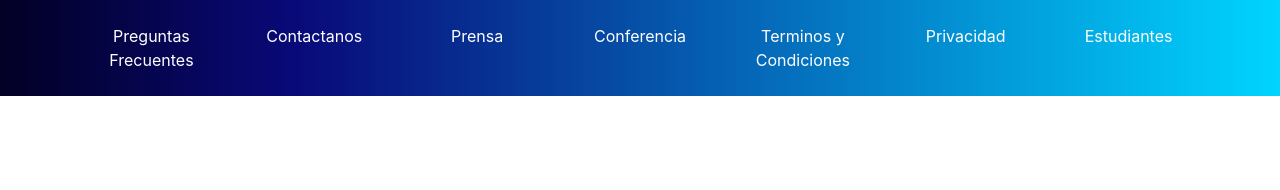
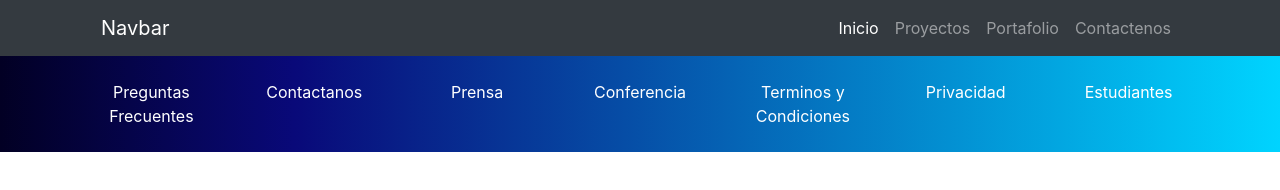
Before and after one commit to francescahenriquez/francesca, a plain HTML site: page index.html in a window 1280 px wide. Drawn offline with nearby package versions, Linux system fonts and the light colour scheme.

Commit message:
Creacion del encabezado del sitio web

```diff
--- a/index.html
+++ b/index.html
@@ -11,6 +11,37 @@
 </head>
 
 <body>
+  <div class="fondo bg-dark">
+    <div class="container">
+      <div class="row">
+        <div class="col-12">
+          <nav class="navbar navbar-expand-lg navbar-dark bg-dark">
+            <a class="navbar-brand" href="#">Navbar</a>
+            <button class="navbar-toggler" type="button" data-toggle="collapse" data-target="#navbarSupportedContent" aria-controls="navbarSupportedContent" aria-expanded="false" aria-label="Toggle navigation">
+              <span class="navbar-toggler-icon"></span>
+            </button>
+
+            <div class="collapse navbar-collapse" id="navbarSupportedContent">
+              <ul class="navbar-nav ml-auto">
+                <li class="nav-item active">
+                  <a class="nav-link" href="#">Inicio <span class="sr-only">(current)</span></a>
+                </li>
+                <li class="nav-item">
+                  <a class="nav-link" href="#">Proyectos</a>
+                </li>
+                <li class="nav-item">
+                  <a class="nav-link" href="#">Portafolio</a>
+                </li>
+                <li class="nav-item">
+                  <a class="nav-link">Contactenos</a>
+                </li>
+              </ul>
+            </div>
+          </nav>
+        </div>
+      </div>
+    </div>
+  </div>
     <footer class="footer">
         <div class="container pb-4 pt-4">
             <div class="row text-center">
@@ -44,5 +75,4 @@
         integrity="sha384-Fy6S3B9q64WdZWQUiU+q4/2Lc9npb8tCaSX9FK7E8HnRr0Jz8D6OP9dO5Vg3Q9ct"
         crossorigin="anonymous"></script>
 </body>
-
 </html>
```
